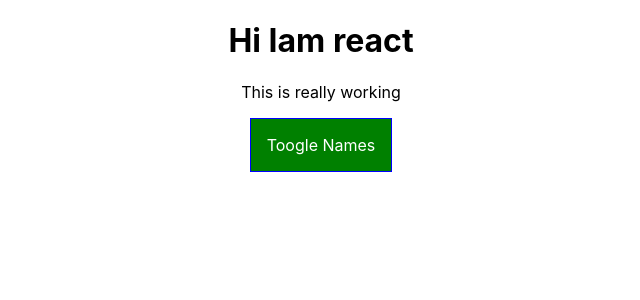
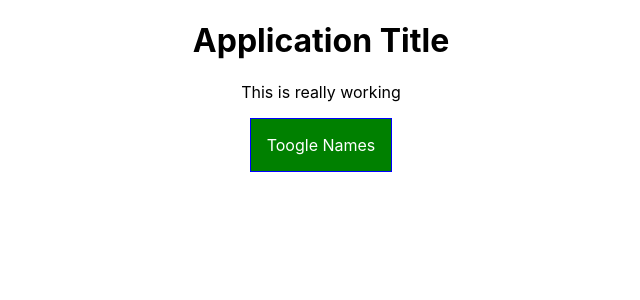
Before and after one commit to NareshChinthakindi/my-app, a React (Create React App) app: page / in a window 1280 px wide. Shown: the top 300 px of the page, without its empty margins (319-959 px from the left). Built offline with nearby package versions, Linux system fonts and the light colour scheme.

Commit message:
Changes to upload

```diff
--- a/src/components/Cockpit/Cockpit.js
+++ b/src/components/Cockpit/Cockpit.js
@@ -22,7 +22,7 @@ const cockpit = (props) =>{
 
     return (
         <div className="Cockpit">
-            <h1>Hi Iam react</h1>
+            <h1>{props.appTitle}</h1>
             <p className={assignedClasses.join(' ')}>This is really working </p>
             <button className={btnClass} onClick={props.clicked}>Toogle Names</button>
     </div>
--- a/src/components/Persons/Person/Person.js
+++ b/src/components/Persons/Person/Person.js
@@ -1,14 +1,16 @@
-import React from 'react';
+import React, {Component} from 'react';
 import './Person.css';
 
-const person = (props) => {
 
-    return (
-        <div className="Person">
-            <p onClick={props.click}> I am reload Test Naresh{props.name} {props.age} </p>
-            <input type="text" onChange={props.changed} value={props.name}/>
-      </div>
-    )
-};
+class Person extends Component {
+    render() {
+        return (
+            <div className="Person">
+                <p onClick={this.props.click}> I am reload Test Naresh{this.props.name} {this.props.age} </p>
+                <input type="text" onChange={this.props.changed} value={this.props.name}/>
+          </div>
+        )
+    }
+}
 
-export default person;
+export default Person;
--- a/src/components/Persons/Persons.js
+++ b/src/components/Persons/Persons.js
@@ -1,16 +1,20 @@
-import React from 'react';
+import React, {Component} from 'react';
 import Person from './Person/Person';
 
 
-const persons = (props) =>props.persons.map((person,index) =>{
+class Persons extends Component {
+     render() {
+       return this.props.persons.map((person,index) =>{
 
-    return <Person click={() =>props.clicked(index)}
-    name={person.name}
-     age={person.age}
-     key ={person.id}
-     changed={(event) =>props.changed(event, person.id)}
-      />
-    });
+        return <Person click={() =>this.props.clicked(index)}
+        name={person.name}
+         age={person.age}
+         key ={person.id}
+         changed={(event) =>this.props.changed(event, person.id)}
+          />
+        });
+     }
+}
 
 
-    export default persons;
+    export default Persons;
--- a/src/containers/App.js
+++ b/src/containers/App.js
@@ -58,6 +58,7 @@ class App extends Component {
     if(this.state.showPersons) {
       persons =
           <Persons
+
           persons={this.state.persons}
            clicked={this.deletePersonHandler}
            changed = {this.newChangeTextHandler}/>;
@@ -66,8 +67,12 @@ class App extends Component {
 
     return (
       <div className="App">
-      <Cockpit showPersons = {this.state.showPersons}
-         persons = {this.state.persons} clicked={this.toogleEventHandler}/>
+      <Cockpit
+      showPersons = {this.state.showPersons}
+         persons = {this.state.persons}
+         clicked={this.toogleEventHandler}
+         appTitle={this.props.title}
+         />
          {persons}
             </div>
     );
--- a/src/index.js
+++ b/src/index.js
@@ -4,7 +4,7 @@ import './index.css';
 import App from './containers/App';
 import * as serviceWorker from './serviceWorker';
 
-ReactDOM.render(<App />, document.getElementById('root'));
+ReactDOM.render(<App title="Application Title"/>, document.getElementById('root'));
 
 // If you want your app to work offline and load faster, you can change
 // unregister() to register() below. Note this comes with some pitfalls.
```
